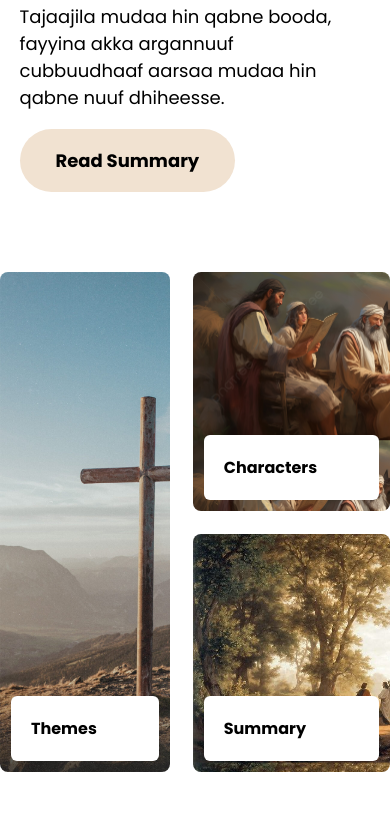
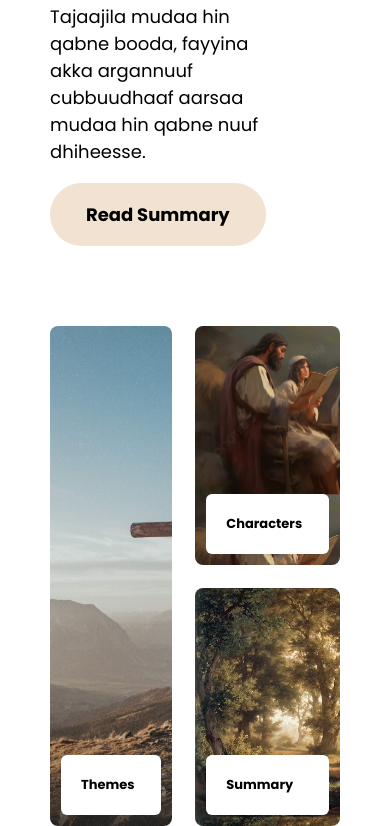
Before and after one commit to soloc-bible/soloc-bible.github.io, a plain HTML site: page index.html in a window 390 px wide. Shown: the part 298-1124 px from the top of the page. Before the commit the page ends 1070 px from the top, so only its background shows below. Drawn offline with Linux system fonts and the light colour scheme.

Commit message:
Fixed main and chapter css

```diff
--- a/css/chapter.css
+++ b/css/chapter.css
@@ -82,6 +82,7 @@ h1 {
 main ul {
     list-style-type: none;
     margin: 0;
+    padding: 0px;
 
 }
 main ul li a {
--- a/css/main.css
+++ b/css/main.css
@@ -10,6 +10,10 @@ body {
 .wrapper {
     max-width: 1200px;
     margin: 0 auto;
+    padding-left: 5rem;
+    padding-right: 5rem;
+    padding-bottom: 5rem;
+
 }
 
 header {
@@ -28,6 +32,7 @@ header {
 
 nav {
     margin: 4em;
+
 }
 
 nav ul {
@@ -60,6 +65,7 @@ main {
     gap: 8em;
     margin-top: 11em;
     height: 50em; /**added by me **/
+
 }
 
 .left-col {
@@ -174,12 +180,14 @@ h1 {
     .cta-btns {
         display: flex;
         margin: auto;
+
     }
 
 
     .left-col {
         width: 100%;
-        margin-left: 5%;
+        /*margin-left: 5%;*/
+
     }
 
     .left-col p {
@@ -196,4 +204,8 @@ h1 {
         display: none;
     }
 
+    .card-details a {
+        font-size: 1.3rem;
+    }
+
 }
```
